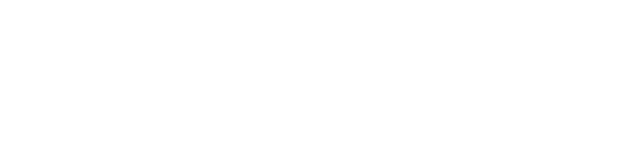
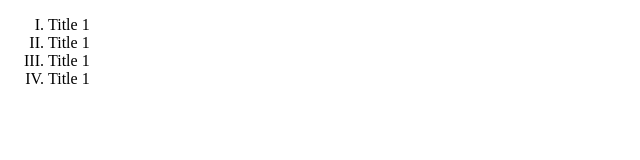
Before and after one commit to KienNguyen2021/HTML, a plain HTML site: page index.html in a window 1280 px wide. Shown: the whole page, without its empty margins (0-640 px from the left). Drawn offline with Linux system fonts and the light colour scheme.

Commit message:
commit 2

```diff
--- a/index.html
+++ b/index.html
@@ -4,9 +4,19 @@
     <meta charset="UTF-8">
     <meta http-equiv="X-UA-Compatible" content="IE=edge">
     <meta name="viewport" content="width=device-width, initial-scale=1.0">
-    <title>Document</title>
+    <title> Learn HTML by myself</title>
 </head>
+
 <body>
 
+<ol type="I">
+  <li> Title 1 </li>
+  <li> Title 1 </li>
+  <li> Title 1 </li>
+  <li> Title 1 </li>
+
+</ol>
+
 </body>
+
 </html>
```
